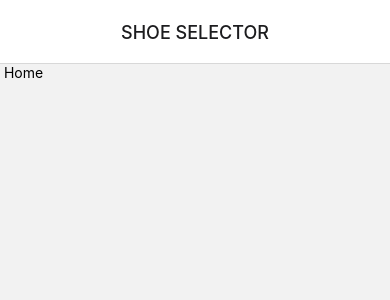
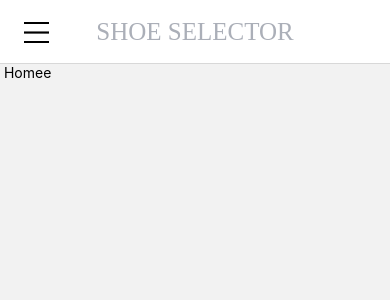
Before and after one commit to Tduncan14/reactnativenike, a React Native app: screen /Home in a window 390 px wide. Shown: the top 300 px of the page. Built offline with nearby package versions, Linux system fonts and the light colour scheme.

Commit message:
keep moving forward

```diff
--- a/App.js
+++ b/App.js
@@ -1,8 +1,11 @@
 import { StatusBar } from 'expo-status-bar';
-import { StyleSheet, Text, View } from 'react-native';
+import { StyleSheet, Text, View,Image,TouchableOpacity } from 'react-native';
 import { NavigationContainer,DefaultTheme } from '@react-navigation/native';
 import { createStackNavigator } from '@react-navigation/stack';
 import Home from './screens/Home';
+
+import {icons,COLORS,FONTS,SIZES} from './constants/index.js';
+
 
 const Stack = createStackNavigator()
 
@@ -10,7 +13,29 @@ export default function App() {
   return (
      <NavigationContainer>
        <Stack.Navigator initialRouteName='Home'>
-         <Stack.Screen name="Home" component={Home} options={{title:'SHOE SELECTOR', headerTitleAlign: 'center'}}  />
+         <Stack.Screen name="Home" component={Home} options={{title:'SHOE SELECTOR',
+         headerTitleAlign: 'center',
+         headerTintColor:COLORS.lightGray,
+         headerTitleStyle:{
+           ...FONTS.navTitle
+         },
+         headerLeft: ({onPress}) => (
+           <TouchableOpacity
+           style={{marginLeft:SIZES.padding}} onPress={onPress}>
+
+             <Image
+             source={icons.menu}
+             resizeMode="contain"
+             style={{
+               width:25,
+               height:25
+             }}
+             />
+
+
+           </TouchableOpacity>
+         )
+         }}  />
        </Stack.Navigator>
 
 
--- a/constant/icons.js
+++ b/constants/icons.js
@@ -3,4 +3,4 @@ export const search = require('../assets/icons/search.png');
 
 
 
-export const icons = {menu,search}
+export default {menu,search}
--- a/constant/images.js
+++ b/constants/images.js
@@ -12,4 +12,4 @@ export const recentlyViewedLabel = require('../assets/images/recently-viewed-lab
 
 
 
-const images = {nikeMetcon3,nikeMetcon5Black,nikeMetcon6,nikeMetconFree,nikeMetcon5purple,nikePegaus36,nikeZoomKobe1Proto,recentlyViewedLabel};
+export default  {nikeMetcon3,nikeMetcon5Black,nikeMetcon6,nikeMetconFree,nikeMetcon5purple,nikePegaus36,nikeZoomKobe1Proto,recentlyViewedLabel};
--- /dev/null
+++ b/constants/index.js
@@ -0,0 +1,8 @@
+import icons from './icons';
+import images from './images';
+import theme, {COLORS,SIZES,FONTS} from './theme.js';
+
+
+
+
+export  {icons,images,theme,COLORS,SIZES,FONTS};
--- a/screens/Home.js
+++ b/screens/Home.js
@@ -14,7 +14,7 @@ const Home = () => {
 
     return (
         <View>
-            <Text style={styles.text}> Home</Text>
+            <Text style={styles.text}> Homee</Text>
         </View>
     )
 }
```
Also changed, not shown: constant/index.js (deleted, +0 -8 lines), constants/theme.js (renamed from constant/theme.js).
